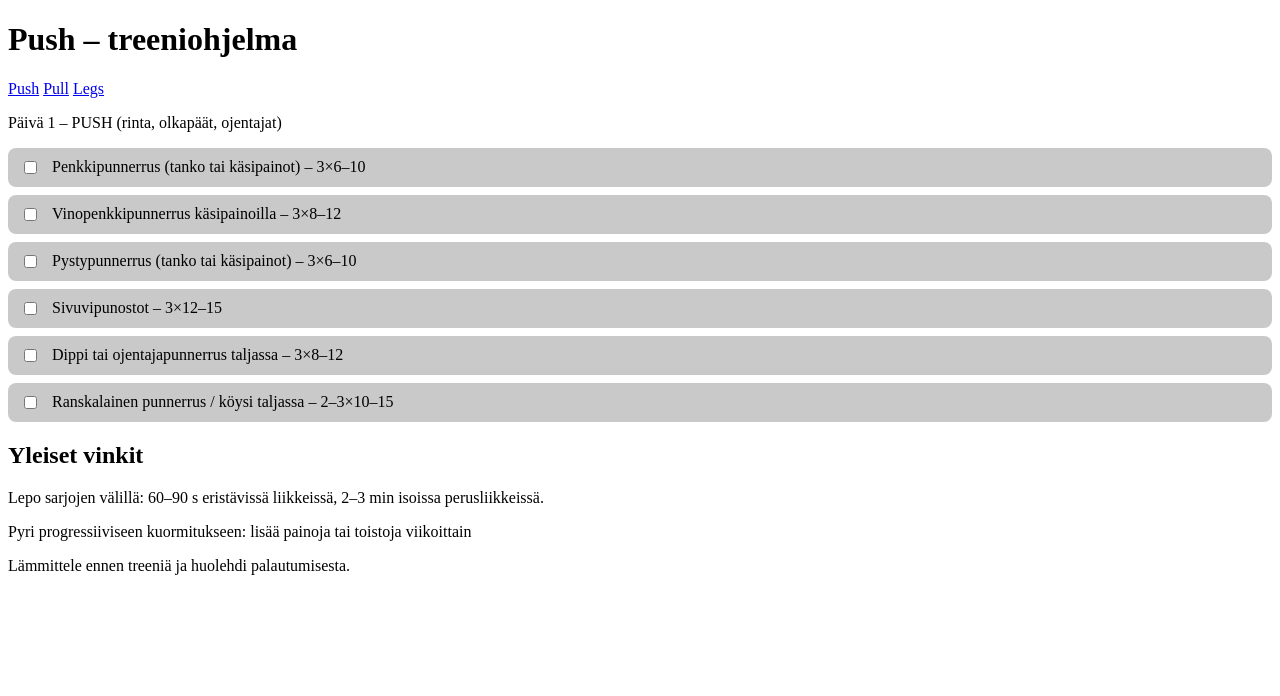
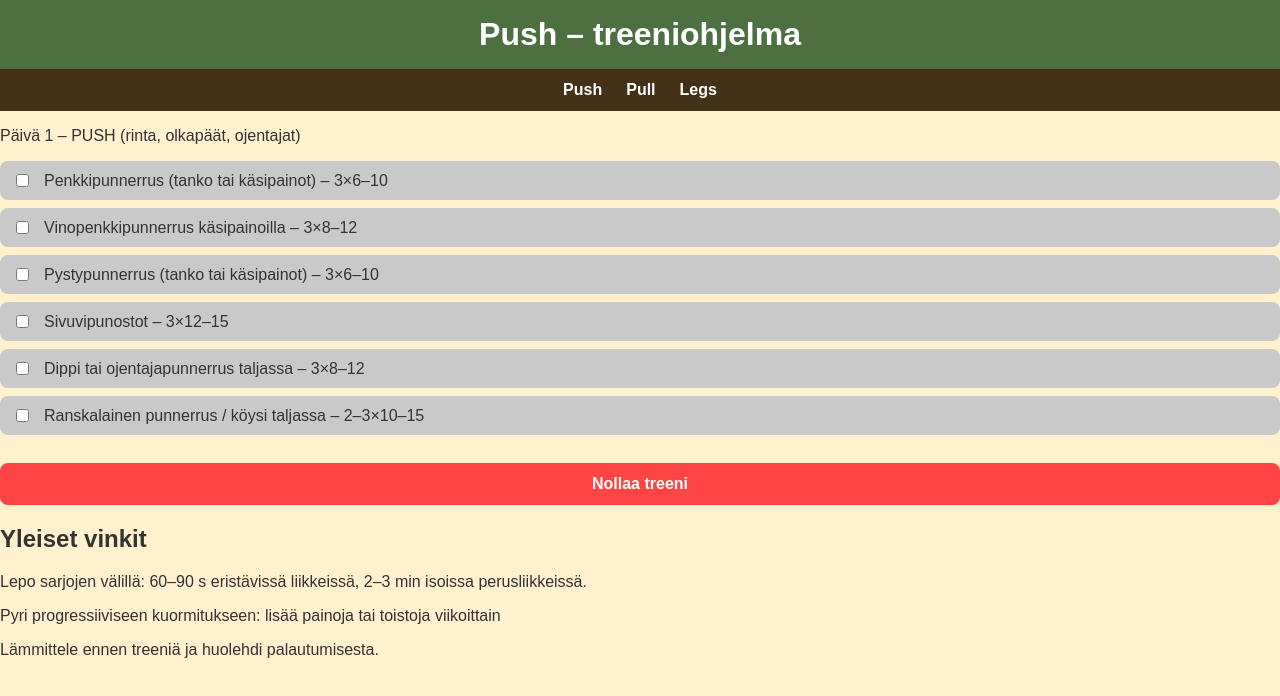
Before and after one commit to Leevisaajoranta/treeniohjelma, a plain HTML site: page push.html in a window 1280 px wide. Drawn offline with Linux system fonts and the light colour scheme.

Commit message:
lisäykset

```diff
--- /dev/null
+++ b/checklist.js
@@ -0,0 +1,29 @@
+const checkboxes = document.querySelectorAll(
+  ".exercise-group input[type='checkbox']"
+);
+
+const clearButton = document.getElementById("clear-all");
+
+/* Tallennus */
+checkboxes.forEach(box => {
+  const id = box.dataset.id;
+
+  // Palauta tila sivun latauksessa
+  box.checked = localStorage.getItem(id) === "true";
+
+  box.addEventListener("change", () => {
+    localStorage.setItem(id, box.checked);
+  });
+});
+
+/* Clear all */
+clearButton.addEventListener("click", () => {
+  const confirmClear = confirm("Haluatko varmasti nollata treenin?");
+
+  if (!confirmClear) return;
+
+  checkboxes.forEach(box => {
+    box.checked = false;
+    localStorage.removeItem(box.dataset.id);
+  });
+});
--- a/push.html
+++ b/push.html
@@ -53,7 +53,11 @@
         Ranskalainen punnerrus / köysi taljassa – 2–3×10–15
       </label>
     </section>
-  </main>
+
+    <button id="clear-all">Nollaa treeni</button>
+    <script src="checklist.js"></script>
+
+</main>
 
   <h2>Yleiset vinkit</h2>
     <p>Lepo sarjojen välillä: 60–90 s eristävissä liikkeissä, 2–3 min isoissa perusliikkeissä.</p>
--- a/treeniohjelma.css
+++ b/treeniohjelma.css
@@ -1,3 +1,35 @@
+body {
+    font-family: Arial, sans-serif;
+    margin: 0;
+    padding: 0;
+    background-color: #ffb30231;
+    color: #333;
+}
+
+header {
+    text-align: center;
+    background: rgb(76, 112, 63);
+    padding: 16px 0;
+}
+h1 {
+    margin: 0;
+    color: white;
+}
+nav {
+    display: flex;
+    justify-content: center;
+    align-items: center;
+    gap: 24px;
+
+    padding: 12px 16px;
+    background-color: rgb(68, 49, 24);
+}
+
+nav a {
+    color: white;
+    text-decoration: none;
+    font-weight: bold;
+}
 .exercise-group label {
   display: flex;
   align-items: center;
@@ -12,3 +44,23 @@
 .exercise-group label:hover {
   background: #e0e0e0;
 }
+
+#clear-all {
+  width: 100%;
+  padding: 12px;
+  margin-top: 20px;
+
+  font-size: 16px;
+  font-weight: bold;
+
+  background: #ff4444;
+  color: #ffffff;
+
+  border: none;
+  border-radius: 8px;
+  cursor: pointer;
+}
+
+#clear-all:hover {
+  background: #ff0000;
+}
```
